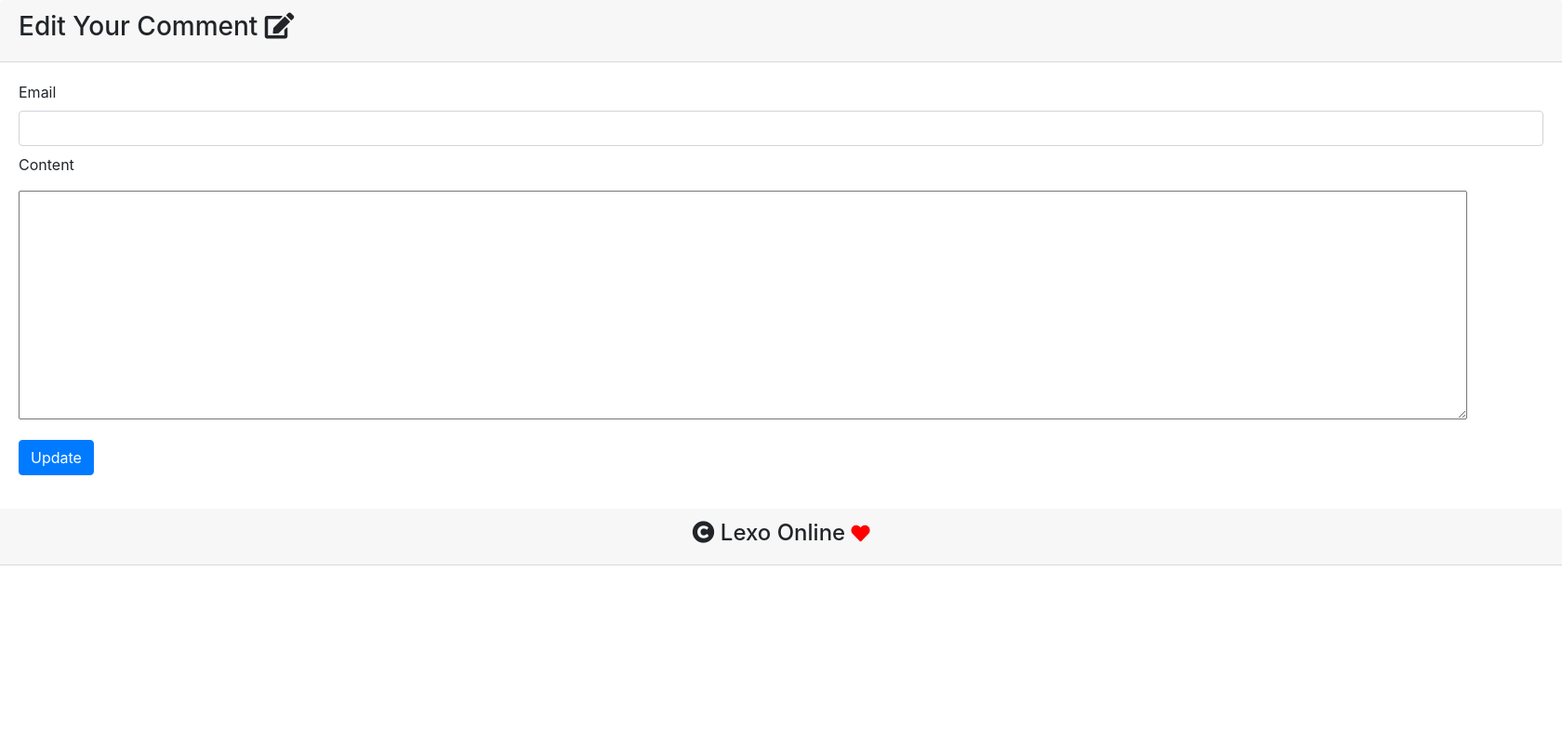
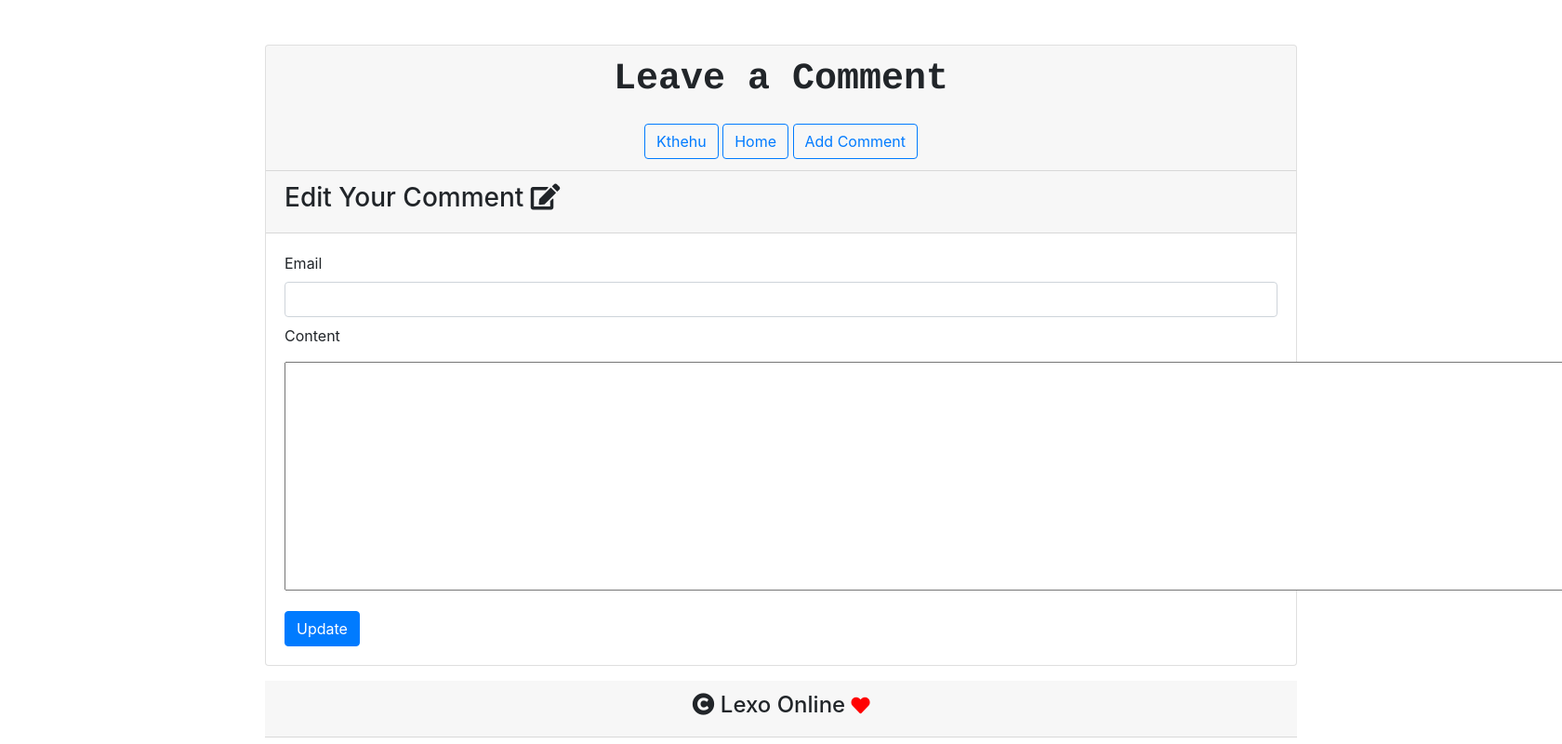
Before and after one commit to MigenaLikaj/PHP19_Gr37, a PHP site: page /edit_post.php in a window 1680 px wide; the page is wider, and only the part inside the window is pictured. Shown: that part at 93% size. Run offline with PHP 8.4, Linux system fonts and the light colour scheme; data that the repository does not hold is empty; some libraries are stand-ins or nearby versions.

Commit message:
Update header1.php

```diff
--- a/projekti/header1.php
+++ b/projekti/header1.php
@@ -7,3 +7,18 @@
 	<title>Lexo Online Blog </title>
 	<link rel="stylesheet" href="css/bootstrap.min.css">
   <link rel="stylesheet" href="https://use.fontawesome.com/releases/v5.8.2/css/all.css" integrity="sha384-oS3vJWv+0UjzBfQzYUhtDYW+Pj2yciDJxpsK1OYPAYjqT085Qq/1cq5FLXAZQ7Ay" crossorigin="anonymous">
+</head>
+<body>
+
+	<div class="container mt-5">
+
+	<div class="card">
+		<div class="card-header text-center">
+			<h1  style=font-family:Courier; class="mb-4"><b>Leave a Comment</b></h1>
+
+            <a class="btn btn-outline-primary" href="LexoOnline.php">Kthehu</a>
+			<a class="btn btn-outline-primary" href="indexx.php">Home</a>
+			<a class="btn btn-outline-primary" href="create_post.php">Add Comment</a>
+
+
+		</div>
```
